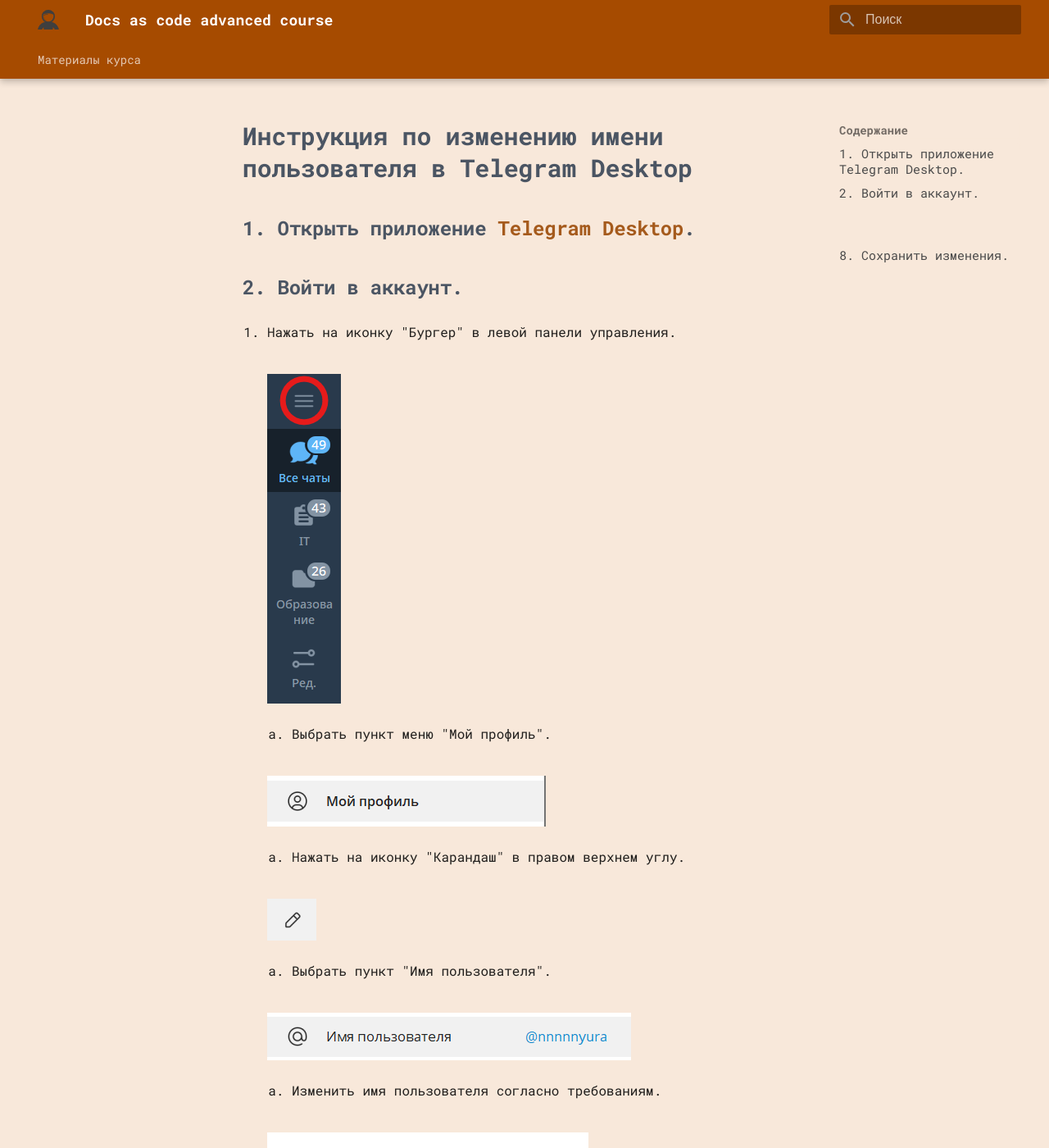
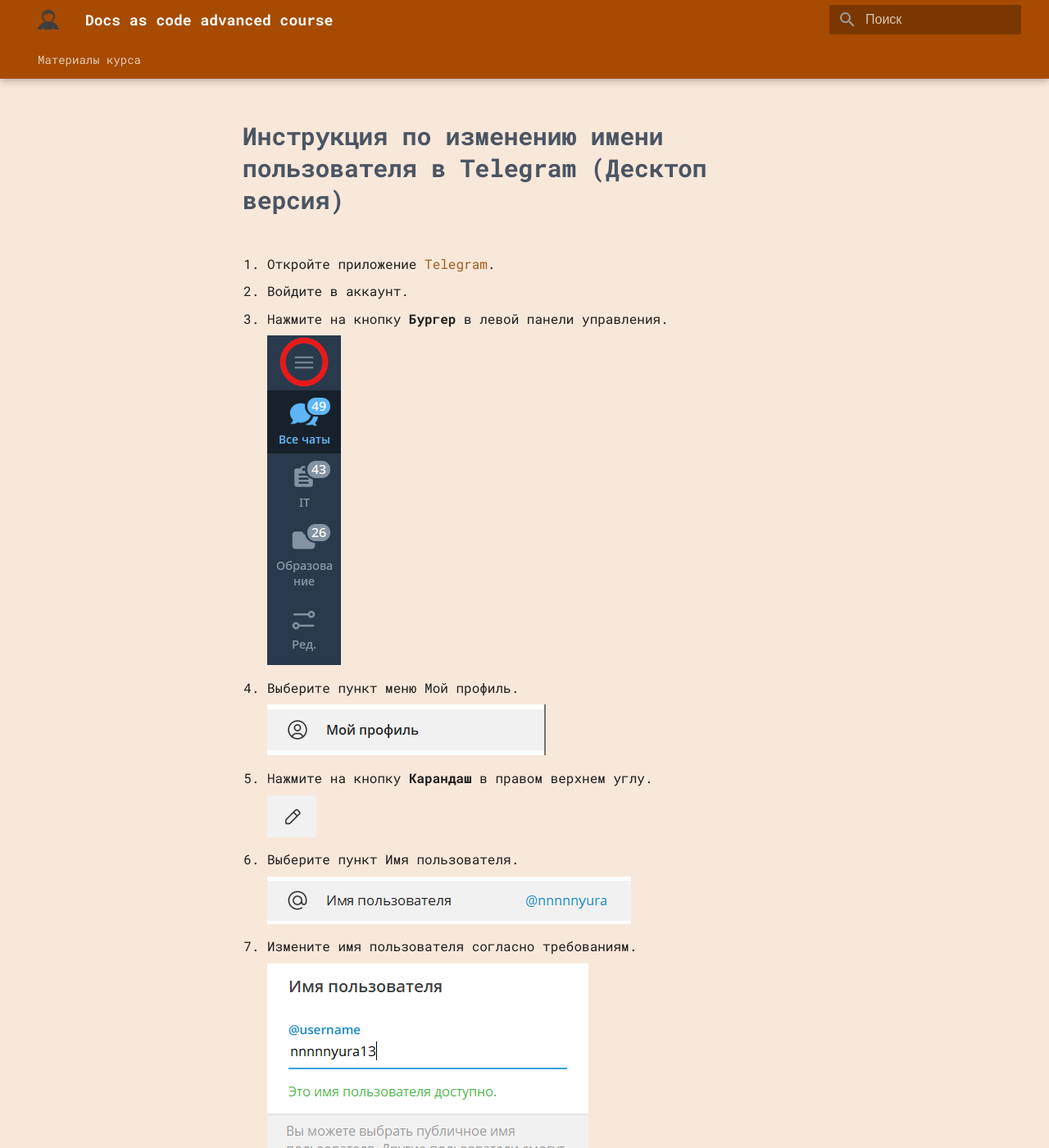
Before and after one commit to novillero/dac-adv-2, an MkDocs documentation site: the page built from docs/instructions/nnnnnyura-instruction.md, in a window 1280 px wide and 1400 px high. Shown: the whole window at 82% size. Built offline with MkDocs 1.6.1 and Material for MkDocs 9.7.7, drawn with Linux system fonts in a browser that asks for light colours; some web fonts are replaced; some of the changed text lies outside the part shown.

Commit message:
Внесла правки по комментариям ревьюера

```diff
--- a/docs/instructions/nnnnnyura-instruction.md
+++ b/docs/instructions/nnnnnyura-instruction.md
@@ -1,27 +1,26 @@
-# Инструкция по изменению имени пользователя в Telegram Desktop
-1. Открыть приложение [Telegram Desktop](https://desktop.telegram.org/?setln=ru).
-----
-2. Войти в аккаунт.
-----
-3. Нажать на иконку "Бургер" в левой панели управления.
+# Инструкция по изменению имени пользователя в Telegram (Десктоп версия)
+1. Откройте приложение [Telegram](https://desktop.telegram.org/?setln=ru).
+
+2. Войдите в аккаунт.
+
+3. Нажмите на кнопку **Бургер** в левой панели управления.
 
     ![скриншот1](png/1.png)
-----
-4. Выбрать пункт меню "Мой профиль".
+
+4. Выберите пункт меню Мой профиль.
 
     ![скриншот2](png/2.png)
-----
-5. Нажать на иконку "Карандаш" в правом верхнем углу.
+
+5. Нажмите на кнопку **Карандаш** в правом верхнем углу.
 
     ![скриншот3](png/3.png)
-----
-6. Выбрать пункт "Имя пользователя".
+
+6. Выберите пункт Имя пользователя.
 
     ![скриншот4](png/4.png)
-----
-7. Изменить имя пользователя согласно требованиям.
+
+7. Измените имя пользователя согласно требованиям.
 
     ![скриншот5](png/5.png)
-----
-8. Сохранить изменения.
-----
+
+8. Сохраните изменения.
```
